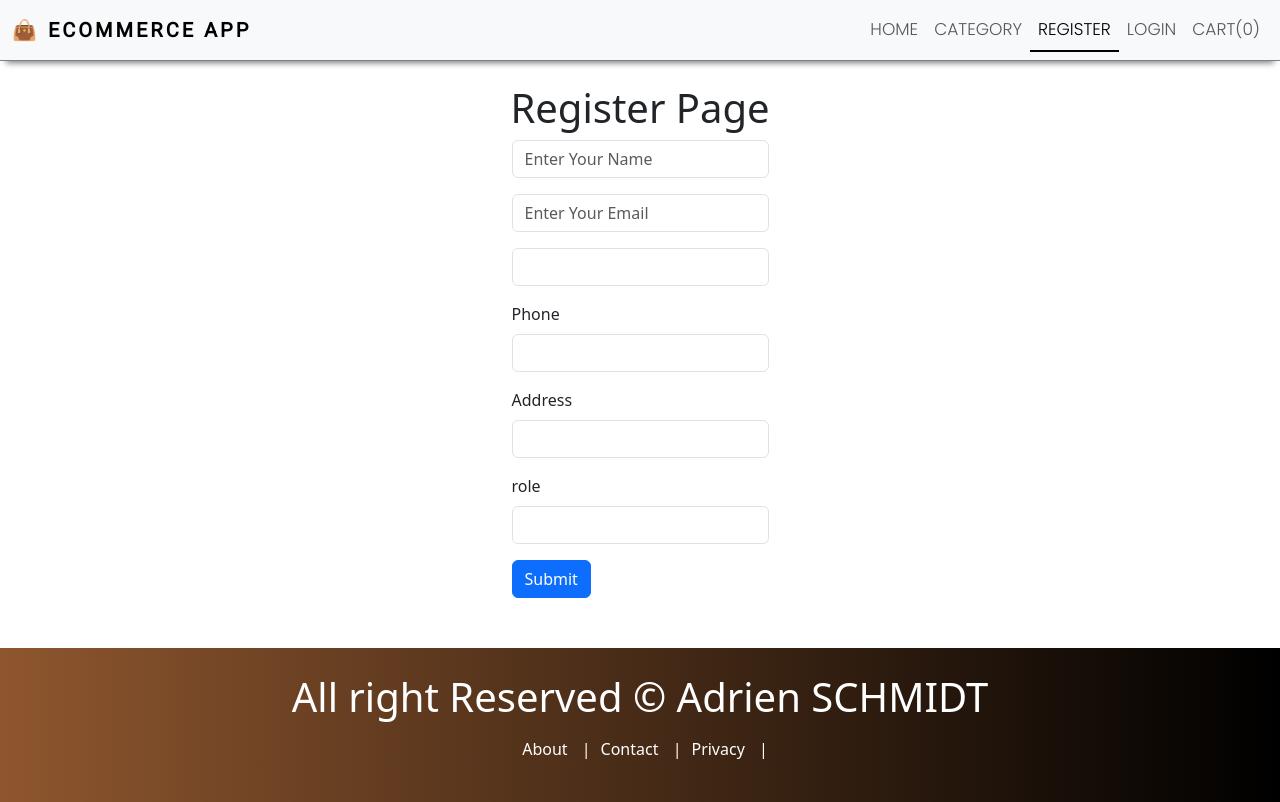
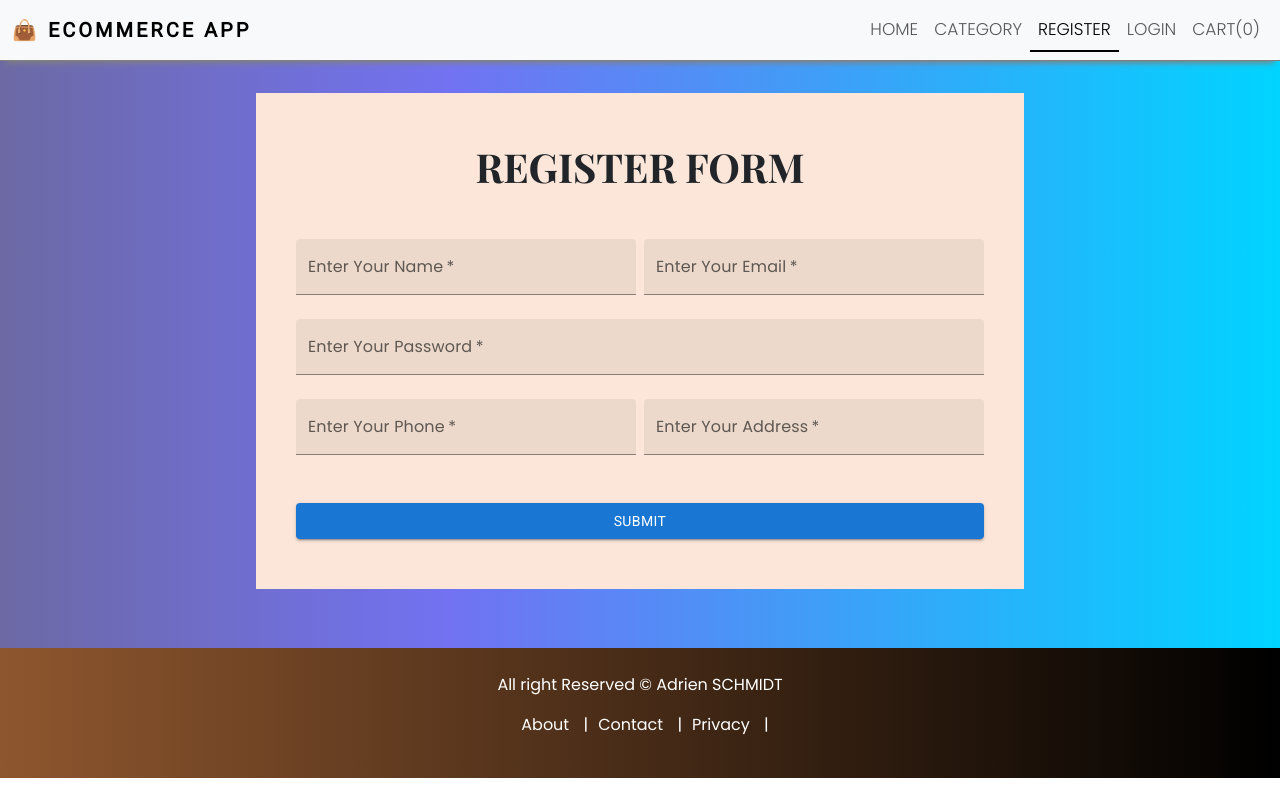
Before and after one commit to Adrien-25/e-commerce-app, a React (Create React App) app in the folder client/: page /register in a window 1280 px wide. Built offline with nearby package versions, Linux system fonts and the light colour scheme.

Commit message:
Paramètrage et mise en forme du formulaire d'authentification

```diff
--- a/client/package.json
+++ b/client/package.json
@@ -3,14 +3,20 @@
   "version": "0.1.0",
   "private": true,
   "dependencies": {
+    "@emotion/react": "^11.10.6",
+    "@emotion/styled": "^11.10.6",
+    "@mui/material": "^5.11.14",
     "@testing-library/jest-dom": "^5.16.5",
     "@testing-library/react": "^13.4.0",
     "@testing-library/user-event": "^13.5.0",
+    "axios": "^1.3.4",
     "react": "^18.2.0",
     "react-dom": "^18.2.0",
     "react-helmet": "^6.1.0",
+    "react-hot-toast": "^2.4.0",
     "react-router-dom": "^6.9.0",
     "react-scripts": "5.0.1",
+    "react-toastify": "^9.1.2",
     "web-vitals": "^2.1.4"
   },
   "scripts": {
--- a/client/src/App.js
+++ b/client/src/App.js
@@ -5,7 +5,8 @@ import Contact from './pages/Contact';
 import HomePage from './pages/HomePage';
 import Pagenotfound from './pages/Pagenotfound';
 import Policy from './pages/Policy';
-
+import 'react-toastify/dist/ReactToastify.css';
+//import { ToastContainer } from 'react-toastify';
 
 function App() {
   return (
--- a/client/src/components/Footer.js
+++ b/client/src/components/Footer.js
@@ -4,9 +4,9 @@ import { Link } from 'react-router-dom'
 const Footer = () => {
     return (
         <div className='footer'>
-            <h1 className='text-center '>
+            <p className='text-center '>
                 All right Reserved &copy; Adrien SCHMIDT
-            </h1>
+            </p>
             <p className='text-center mt-3'>
                 <Link to="/about">About</Link> |
                 <Link to="/contact">Contact</Link> |
--- a/client/src/components/Layout.js
+++ b/client/src/components/Layout.js
@@ -2,6 +2,7 @@ import React from 'react';
 import Footer from './Footer';
 import Header from './Header';
 import { Helmet } from "react-helmet";
+import { Toaster } from 'react-hot-toast';
 
 const Layout = ({ children, title, description, keywords, author }) => {
     return (
@@ -16,6 +17,7 @@ const Layout = ({ children, title, description, keywords, author }) => {
             <Header />
 
             <main style={{ minHeight: 'calc(100vh - 213px)' }}>
+                <Toaster />
                 {children}
             </main>
             <Footer />
--- a/client/src/index.css
+++ b/client/src/index.css
@@ -6,6 +6,23 @@
   box-sizing: border-box;
 }
 
+h1,
+h2,
+h3,
+h4,
+h5,
+h6 {
+  font-family: 'Playfair Display', serif !important;
+  text-transform: uppercase;
+  text-align: center;
+}
+
+p,
+span,
+label,
+input {
+  font-family: 'Poppins', sans-serif !important;
+}
 
 /* font-family: 'Poppins', sans-serif; */
 /* font-family: 'Playfair Display', serif; */
@@ -35,6 +52,26 @@
   font-weight: 700;
   font-family: 'Roboto', sans-serif;
   letter-spacing: 3px;
+}
+
+@media screen and (max-width: 990px) {
+  .navbar-collapse {
+    margin-top: 20px;
+  }
+
+  .navbar-nav {
+    margin-top: 10px;
+  }
+
+  .nav-link {
+    padding-left: 20px;
+    padding-right: 20px;
+  }
+
+  .nav-link.active {
+    border-bottom: none;
+    background-color: rgba(142, 86, 46, 0.1);
+  }
 }
 
 /*=====================================
@@ -109,14 +146,3 @@
   align-items: center;
   justify-content: center;
 }
-
-/*=====================================
-  REGISTER PAGE
-*/
-.register {
-  display: flex;
-  align-items: center;
-  justify-content: center;
-  height: 70vh;
-  flex-direction: column;
-}
--- a/client/src/index.js
+++ b/client/src/index.js
@@ -8,9 +8,7 @@ import { BrowserRouter } from 'react-router-dom';
 const root = ReactDOM.createRoot(document.getElementById('root'));
 root.render(
   <BrowserRouter>
-    <React.StrictMode>
-      <App />
-    </React.StrictMode>
+    <App />
   </BrowserRouter>
 );
 
--- a/client/src/pages/Auth/Register.js
+++ b/client/src/pages/Auth/Register.js
@@ -1,50 +1,104 @@
-import React from 'react'
-import Layout from '../../components/Layout'
+import React, { useState } from 'react';
+import Layout from '../../components/Layout';
+import toast from 'react-hot-toast';
+import axios from 'axios';
+import { useNavigate } from "react-router-dom";
+import TextField from '@mui/material/TextField';
+import Button from '@mui/material/Button';
+import "../../styles/AuthStyles.css";
+
 
 const Register = () => {
+    const [name, setName] = useState("");
+    const [email, setEmail] = useState("");
+    const [password, setPassword] = useState("");
+    const [phone, setPhone] = useState("");
+    const [address, setAddress] = useState("");
+    const navigate = useNavigate();
+
+    // form function
+    const handleSubmit = async (e) => {
+        e.preventDefault();
+        try {
+            const res = await axios.post(`${process.env.REACT_APP_API}api/v1/auth/register`, { name, email, password, phone, address });
+            if (res.data.success) {
+                toast.success(res.data.message);
+                navigate('/login');
+            } else {
+                toast.error(res.data.message);
+            }
+        } catch (error) {
+            console.log(error);
+            toast.error('Something went wrong');
+        }
+    }
+
     return (
         <Layout title="Register - Ecommerce App">
             <div className='register'>
-                <h1>Register Page</h1>
-                <form>
-                    <div className="mb-3">
-                        <input
+                <div className='register-container'>
+                    <h1 className='mb-5'>Register Form</h1>
+                    <form onSubmit={handleSubmit}>
+                        <div className="mb-4 d-flex">
+                            <TextField
+                                className="me-2 "
                                 type="text"
-                            className="form-control"
-                            id="exampleInputEmail1"
-                            placeholder='Enter Your Name'
+                                value={name}
+                                onChange={(e) => setName(e.target.value)}
+                                id="InputName"
+                                label="Enter Your Name"
+                                variant="filled"
+                                required
+                            />
+                            <TextField
+                                type="text"
+                                value={email}
+                                onChange={(e) => setEmail(e.target.value)}
+                                id="InputEmail"
+                                label="Enter Your Email"
+                                variant="filled"
+                                required
                             />
                         </div>
 
-                    <div className="mb-3">
-                        <input
-                            type="text"
-                            className="form-control"
-                            id="exampleInputEmail1"
-                            placeholder='Enter Your Email'
+                        <div className="mb-4">
+                            <TextField
+                                className="me-2 w-100"
+                                type="password"
+                                value={password}
+                                onChange={(e) => setPassword(e.target.value)}
+                                id="InputPassword"
+                                label="Enter Your Password"
+                                variant="filled"
+                                required
                             />
                         </div>
-                    <div className="mb-3">
-
-                        <input type="password" className="form-control" id="exampleInputPassword1" />
-                    </div>
-                    <div className="mb-3">
-                        <label htmlFor="exempleInputName" className="form-label">Phone</label>
-                        <input type="text" className="form-control" id="exampleInputEmail1" />
-                    </div>
-                    <div className="mb-3">
-                        <label htmlFor="exempleInputName" className="form-label">Address</label>
-                        <input type="text" className="form-control" id="exampleInputEmail1" />
-                    </div>
-                    <div className="mb-3">
-                        <label htmlFor="exempleInputName" className="form-label">role</label>
-                        <input type="text" className="form-control" id="exampleInputEmail1" />
+                        <div className="mb-4 d-flex">
+                            <TextField
+                                className="me-2 "
+                                type="text"
+                                value={phone}
+                                onChange={(e) => setPhone(e.target.value)}
+                                id="InputPhone"
+                                label="Enter Your Phone"
+                                variant="filled"
+                                required
+                            />
+                            <TextField
+                                type="text"
+                                value={address}
+                                onChange={(e) => setAddress(e.target.value)}
+                                id="InputAddress"
+                                label="Enter Your Address"
+                                variant="filled"
+                                required
+                            />
                         </div>
 
+                        <Button className='mt-4 w-100' type="submit" variant="contained">Submit</Button>
 
-                    <button type="submit" className="btn btn-primary">Submit</button>
                     </form>
-
+                </div>
             </div>
         </Layout>
     )
--- /dev/null
+++ b/client/src/styles/AuthStyles.css
@@ -0,0 +1,24 @@
+/*=====================================
+  REGISTER PAGE
+*/
+main {
+    background: rgb(108, 105, 164);
+    background: linear-gradient(90deg, rgba(108, 105, 164, 1) 0%, rgba(114, 114, 242, 1) 35%, rgba(0, 212, 255, 1) 100%);
+}
+
+.register {
+    display: flex;
+    align-items: center;
+    justify-content: center;
+    height: 70vh;
+    flex-direction: column;
+}
+
+.register .register-container {
+    background-color: #fbe6d9;
+    padding: 50px 40px;
+}
+
+.register form {
+    max-width: 90vw;
+}
```
Also changed, not shown: 1 other file (tests, documents, lock files or other folders). Lines whose indentation alone changed are shown as unchanged.
